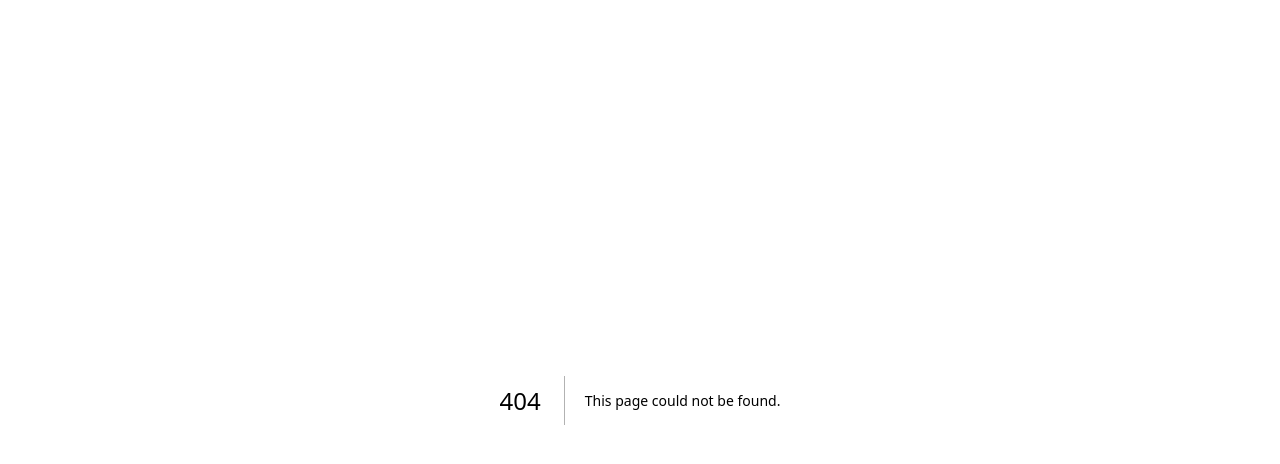
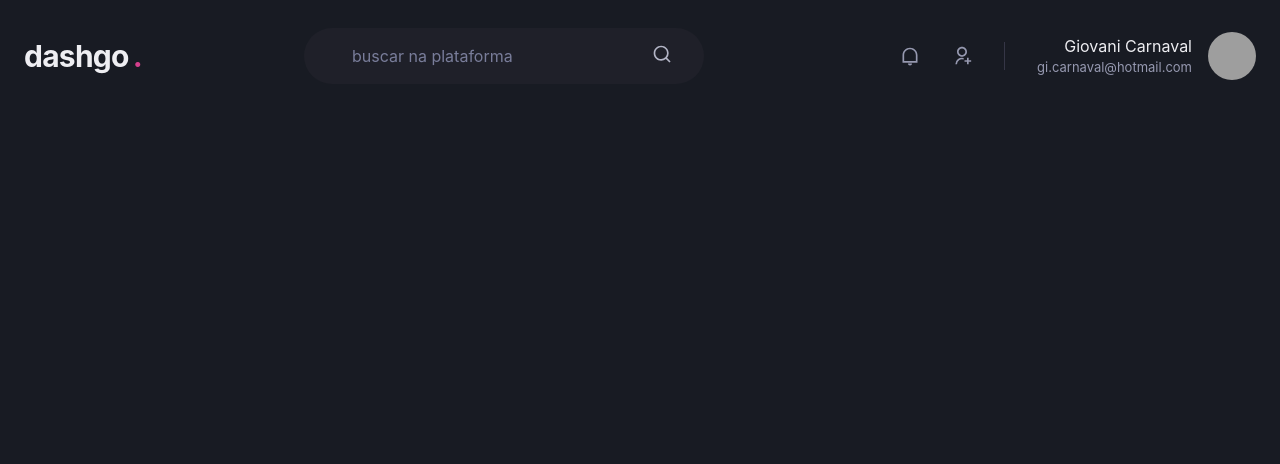
Before and after one commit to gi-carnaval/dashgo, a Next.js app: page /dashboard in a window 1280 px wide. Before the commit this address had no page. Shown: the top 464 px of the page. Built offline with nearby package versions, Linux system fonts and the light colour scheme; grey boxes are pictures that could not be loaded.

Commit message:
Desenvolvendo componente Header

```diff
--- a/package.json
+++ b/package.json
@@ -21,6 +21,7 @@
     "next": "13.1.1",
     "react": "18.2.0",
     "react-dom": "18.2.0",
+    "react-icons": "^4.7.1",
     "typescript": "4.9.4"
   }
 }
--- /dev/null
+++ b/src/components/Header.tsx
@@ -0,0 +1,72 @@
+import { Flex, Text, Input, Icon, HStack, Box, Avatar } from '@chakra-ui/react'
+import { RiSearchLine, RiNotificationLine, RiUserAddLine } from 'react-icons/ri'
+
+export function Header(){
+  return (
+    <Flex as="header"
+      w="100%"
+      maxWidth={1480}
+      height="20"
+      mx="auto"
+      mt="4"
+      px="6"
+      align="center"
+    >
+      <Text
+        fontSize="3xl"
+        fontWeight="bold"
+        letterSpacing="tight"
+        width="64"
+      >
+        dashgo
+        <Text as="span" ml="1" color="pink.500">.</Text>
+      </Text>
+      <Flex
+        as="label"
+        flex="1"
+        py="4"
+        px="8"
+        ml="6"
+        maxWidth={400}
+        alignSelf="center"
+        color="gray.200"
+        position="relative"
+        bg="gray.800"
+        borderRadius="full"
+      >
+        <Input
+          color="gray.50"
+          variant="unstyled"
+          px="4"
+          mr="4"
+          placeholder="buscar na plataforma"
+          _placeholder={{ color: 'gray.400'}}
+        />
+        <Icon as={RiSearchLine} fontSize="20" />
+      </Flex>
+      <Flex align="center" ml="auto">
+        <HStack
+          spacing="8"
+          mx="8"
+          pr="8"
+          py="1"
+          color="gray.300"
+          borderRightWidth={1}
+          borderColor="gray.700"
+        >
+          <Icon as={RiNotificationLine} fontSize="20" />
+          <Icon as={RiUserAddLine} fontSize="20" />
+        </HStack>
+        <Flex align="center">
+          <Box  mr="4" textAlign="right">
+            <Text>Giovani Carnaval</Text>
+            <Text color="gray.300" fontSize="small">
+              gi.carnaval@hotmail.com
+            </Text>
+          </Box>
+          <Avatar size="md" name="Giovani Carnaval" src="https://www.github.com/gi-carnaval.png"/>
+        </Flex>
+      </Flex>
+    </Flex>
+  )
+}
--- /dev/null
+++ b/src/pages/dashboard.tsx
@@ -0,0 +1,7 @@
+import { Header } from "../components/Header";
+
+export default function Dashboard(){
+  return (
+    <Header />
+  )
+}
```
Also changed, not shown: src/components/Form/Input.tsx (added, +26 -0 lines), src/pages/index.tsx (+4 -31 lines), .pnp.cjs, 1 other file (tests, documents, lock files or other folders).
